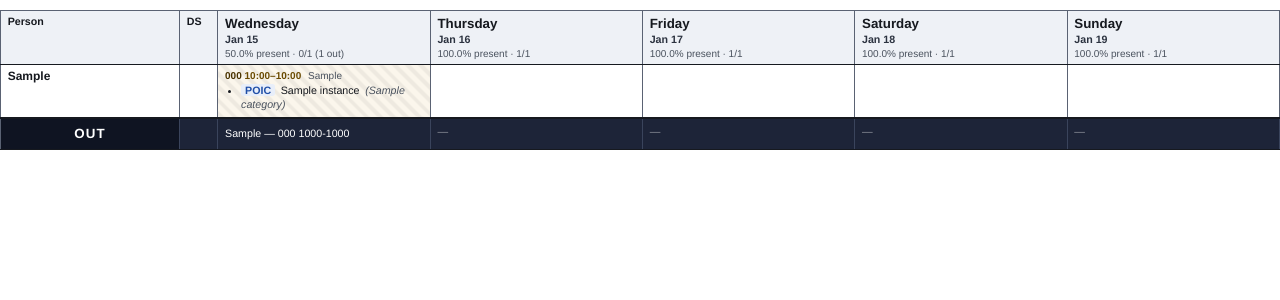
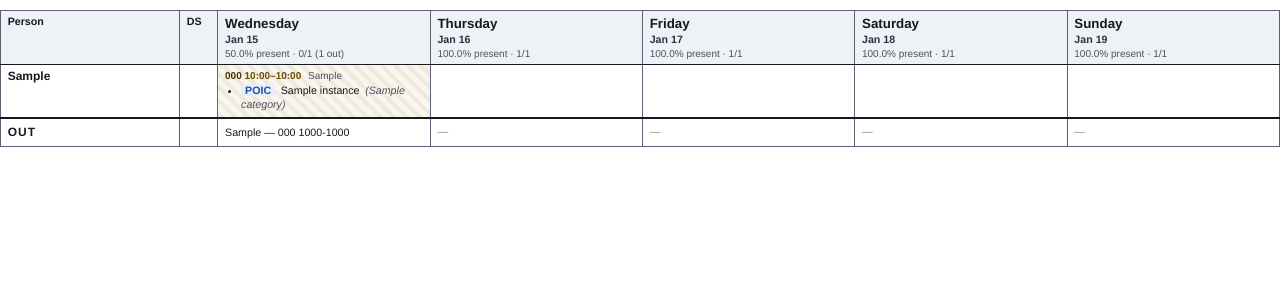
Before and after one commit to atyr647/tbdtask, a FastAPI app: page /worklists/1/print in a window 1280 px wide. Shown: the part 38-338 px from the top of the page. Run offline with FastAPI, Linux system fonts and the light colour scheme; tables that the repository leaves empty hold one stand-in row (values such as "Sample post").

Commit message:
Lighten print Out section so it doesn't soak the page in ink

```diff
--- a/app/static/print.css
+++ b/app/static/print.css
@@ -64,27 +64,27 @@ table.grid-print td.day-cell.absent.partial {
   border-bottom: 0.4pt solid #5a6273; padding-bottom: 1pt;
 }
 
-/* Out-summary footer (repeats on each printed page when the grid is long) */
+/* Out-summary footer (repeats on each printed page when the grid is long).
+   Printer-friendly: a thick top rule plus a bold uppercase label cell
+   sets it apart without flooding the page with ink. */
 table.grid-print tfoot { display: table-footer-group; }
 table.grid-print tr.out-foot td {
-  background: #1d2438; color: #ffffff;
-  border-top: 2pt solid #16191f; border-bottom: 1pt solid #16191f;
-  border-right: 0.4pt solid #3a445c;
+  background: transparent;
+  border-top: 2pt solid #16191f;
+  border-bottom: 0.4pt solid #5a6273;
+  border-right: 0.4pt solid #5a6273;
   font-size: 8pt;
   padding: 4pt 5pt;
+  vertical-align: top;
 }
 table.grid-print tr.out-foot td.who {
-  background: #0f1422; color: #ffffff;
-  font-weight: 800; font-size: 10pt;
+  font-weight: 800; font-size: 9pt;
   text-transform: uppercase; letter-spacing: .8pt;
-  text-align: center;
+  text-align: left;
+  color: #16191f;
 }
-table.grid-print tr.out-foot .out-line {
-  padding: 2pt 0;
-  border-bottom: 0.3pt solid rgba(255,255,255,.18);
-}
-table.grid-print tr.out-foot .out-line:last-child { border-bottom: none; }
-table.grid-print tr.out-foot .muted { color: rgba(255,255,255,.5); }
+table.grid-print tr.out-foot .out-line { padding: 1pt 0; }
+table.grid-print tr.out-foot .muted { color: #888; }
 .unassigned-grid { width: 100%; border-collapse: collapse; }
 .unassigned-grid td { border: 0.4pt solid #5a6273; padding: 3pt 5pt; vertical-align: top; font-size: 8pt; }
 .unassigned-grid td.who { width: 14%; font-weight: 600; }
```
Also changed, not shown: 4 other files.
